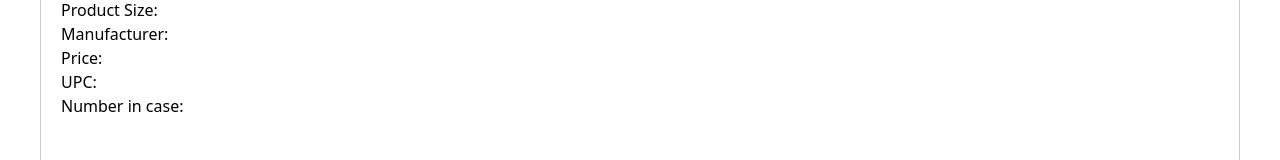
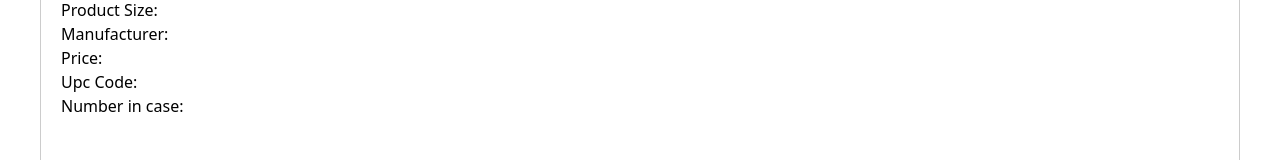
Before and after one commit to cwindrow007/RSPFStack, a React (Create React App) app in the folder frontend/: page /Products in a window 1280 px wide. Both pictures are taken after a click on the button "Create Table". Shown: the part 207-367 px from the top of the page. Built offline with nearby package versions, Linux system fonts and the light colour scheme.

Commit message:
Update NewEntryForm.tsx
Added Remaining fields needed. Needs styling and Backend Support

```diff
--- a/frontend/src/Components/Modals/NewEntryForm.tsx
+++ b/frontend/src/Components/Modals/NewEntryForm.tsx
@@ -12,7 +12,7 @@
    // const [size, setSize] = useState("");
     const [price, setPrice] = useState("");
     const [upcCode, setUpcCode] = useState("");
-    const [numberInCase, setNumerIncCase] = useState("");
+    const [numberInCase, setNumberInCase] = useState("");
 
     //Variables declared on entry submit
 
@@ -51,7 +51,7 @@
                 />
             </div>
             <div>
-                <label>Product Size:</label>
+                <label>Product Size: </label>
                 <input
                 type = "text"
                 value = {productSize}
@@ -66,9 +66,30 @@
                     onChange={(e) => setManufacturer(e.target.value)}
                     />
             </div>
-            <div>Price: </div>
-            <div>UPC: </div>
-            <div>Number in case: </div>
+            <div>
+                <label>Price: </label>
+                <input
+                    type = "text"
+                    value = {price}
+                    onChange = {(e) => setPrice(e.target.value)}
+                />
+            </div>
+            <div>
+                <label>Upc Code: </label>
+                <input
+                    type = "text"
+                    value = {upcCode}
+                    onChange = {(e) => setUpcCode(e.target.value)}
+                />
+            </div>
+            <div>
+                <label>Number in case: </label>
+                <input
+                    type="text"
+                    value = {numberInCase}
+                    onChange={(e) => setNumberInCase(e.target.value)}
+                    />
+            </div>
 
         </form>
 );
```
